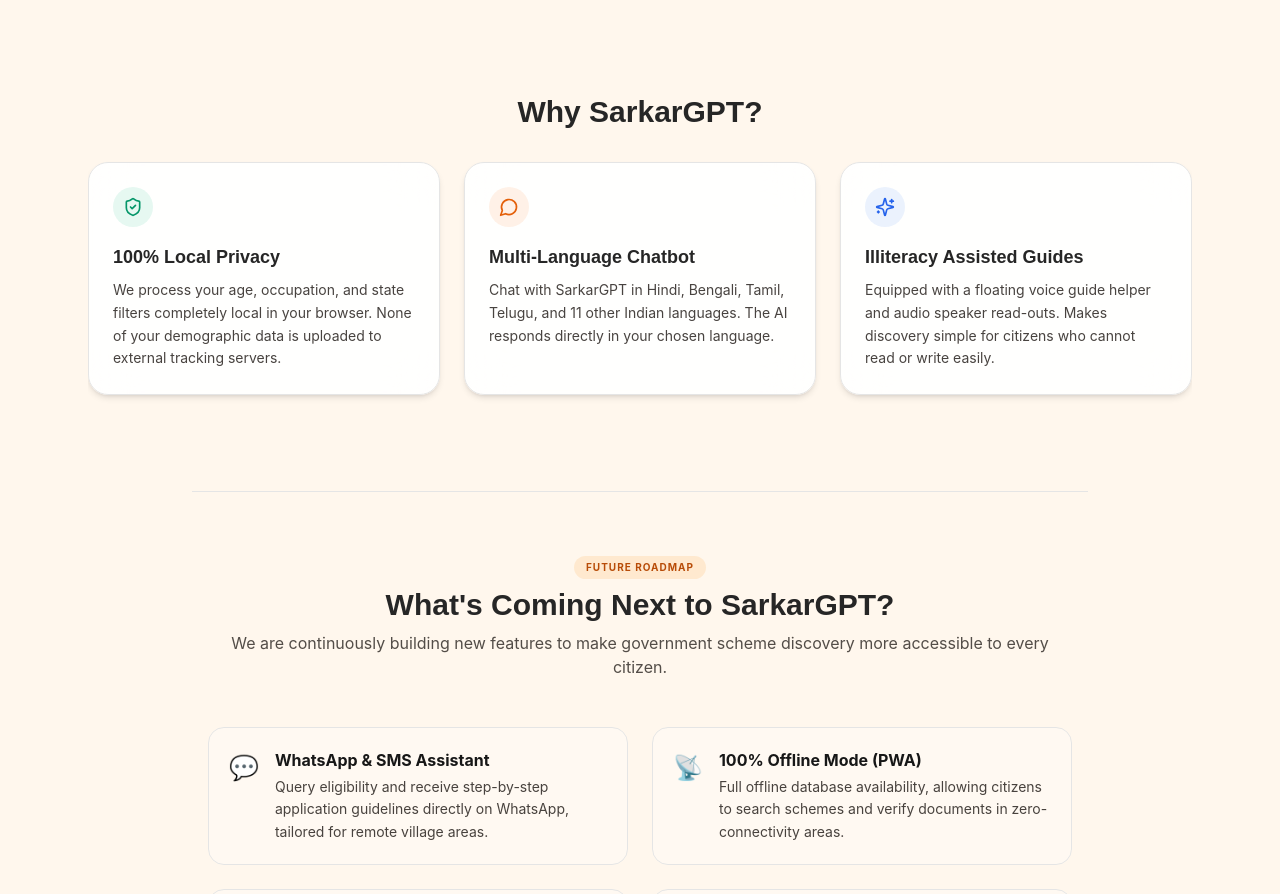
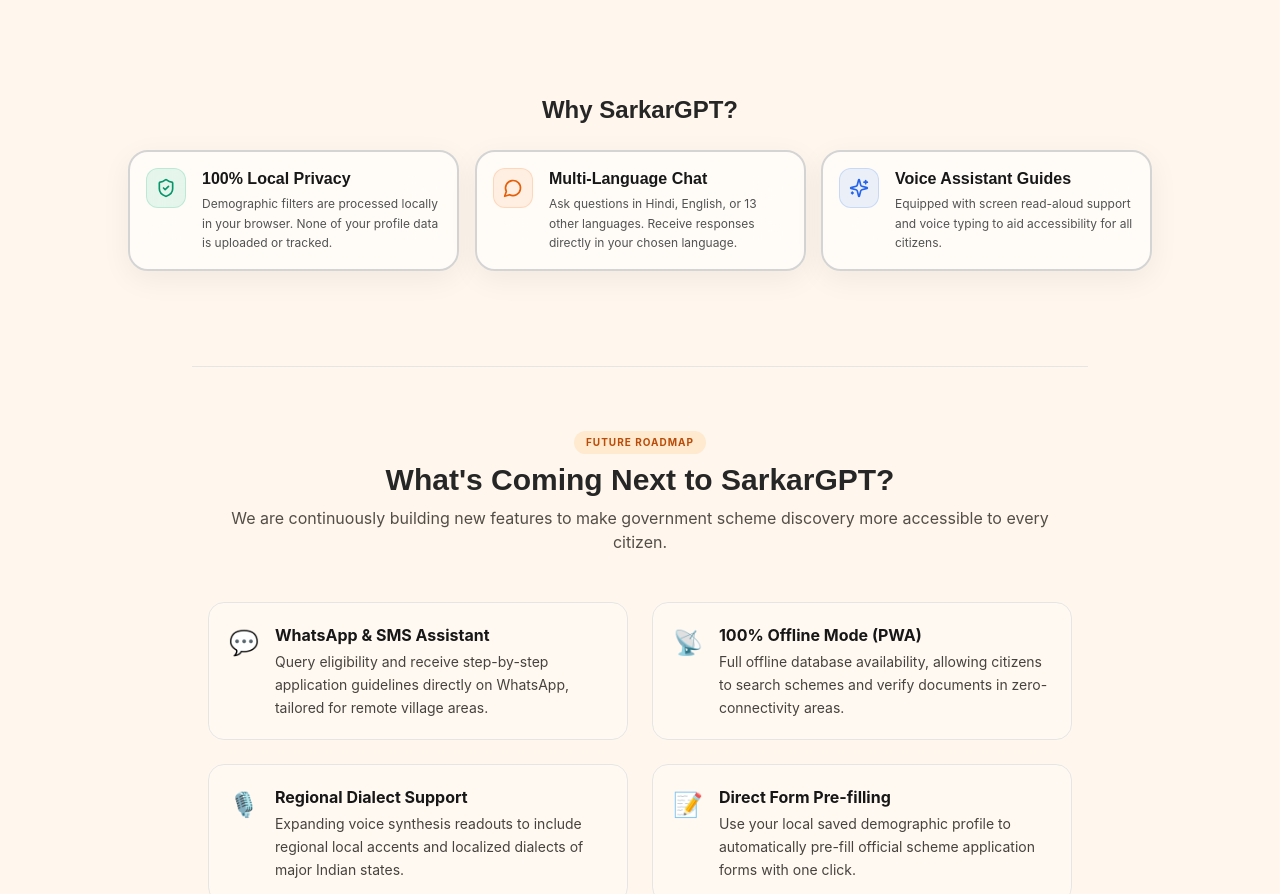
Before and after one commit to Aman-2518/Sarkar-GPT, a Next.js app: page / in a window 1280 px wide. Shown: the part 1712-2606 px from the top of the page. Built offline with nearby package versions, Linux system fonts and the light colour scheme.

Commit message:
design: make Why SarkarGPT section more compact and modern with horizontal flex cards

```diff
--- a/app/page.tsx
+++ b/app/page.tsx
@@ -710,51 +710,69 @@
 
       {/* Key Benefits Grid */}
       <motion.section
-        initial={{ opacity: 0, y: 30 }}
+        initial={{ opacity: 0, y: 20 }}
         whileInView={{ opacity: 1, y: 0 }}
         viewport={{ once: true, margin: "-50px" }}
         transition={{ duration: 0.5 }}
-        className="flex flex-col gap-8"
+        className="flex flex-col gap-6 max-w-5xl mx-auto w-full"
       >
-        <h2 className="text-center font-display text-3xl font-extrabold text-neutral-800 dark:text-white">Why SarkarGPT?</h2>
-        <div className="grid gap-6 md:grid-cols-3">
+        <h2 className="text-center font-display text-2xl font-extrabold text-neutral-800 dark:text-white">
+          Why SarkarGPT?
+        </h2>
+
+        <div className="grid gap-4 md:grid-cols-3">
+          {/* Card 1 */}
           <motion.div
-            whileHover={{ scale: 1.025, y: -4 }}
-            className="card border border-neutral-200 dark:border-white/10 hover:border-saffron-500/40 shadow-md"
+            whileHover={{ scale: 1.02, y: -2 }}
+            className="card !p-4 flex gap-4 items-start border-2 border-neutral-300 dark:border-zinc-700 bg-white/60 dark:bg-zinc-900/40 hover:border-emerald-500/40 dark:hover:border-emerald-500/30 transition-all duration-300"
           >
-            <span className="grid h-10 w-10 place-items-center rounded-full bg-emerald-500/10 text-emerald-600 dark:text-emerald-400">
+            <span className="grid h-10 w-10 shrink-0 place-items-center rounded-xl bg-emerald-500/10 text-emerald-600 dark:text-emerald-400 border border-emerald-500/20">
               <ShieldCheck size={20} />
             </span>
-            <h3 className="mt-4 font-display font-bold text-lg text-neutral-800 dark:text-white">100% Local Privacy</h3>
-            <p className="mt-2 text-sm text-ink-900/80 dark:text-saffron-50/80 leading-relaxed">
-              We process your age, occupation, and state filters completely local in your browser. None of your demographic data is uploaded to external tracking servers.
-            </p>
+            <div className="flex flex-col gap-1">
+              <h3 className="font-display font-bold text-base text-neutral-900 dark:text-white leading-snug">
+                100% Local Privacy
+              </h3>
+              <p className="text-xs text-neutral-600 dark:text-neutral-300 leading-relaxed">
+                Demographic filters are processed locally in your browser. None of your profile data is uploaded or tracked.
+              </p>
+            </div>
           </motion.div>
 
+          {/* Card 2 */}
           <motion.div
-            whileHover={{ scale: 1.025, y: -4 }}
-            className="card border border-neutral-200 dark:border-white/10 hover:border-saffron-500/40 shadow-md"
+            whileHover={{ scale: 1.02, y: -2 }}
+            className="card !p-4 flex gap-4 items-start border-2 border-neutral-300 dark:border-zinc-700 bg-white/60 dark:bg-zinc-900/40 hover:border-saffron-500/40 dark:hover:border-saffron-500/30 transition-all duration-300"
           >
-            <span className="grid h-10 w-10 place-items-center rounded-full bg-saffron-500/10 text-saffron-600 dark:text-saffron-400">
+            <span className="grid h-10 w-10 shrink-0 place-items-center rounded-xl bg-saffron-500/10 text-saffron-600 dark:text-saffron-400 border border-saffron-500/20">
               <MessageCircle size={20} />
             </span>
-            <h3 className="mt-4 font-display font-bold text-lg text-neutral-800 dark:text-white">Multi-Language Chatbot</h3>
-            <p className="mt-2 text-sm text-ink-900/80 dark:text-saffron-50/80 leading-relaxed">
-              Chat with SarkarGPT in Hindi, Bengali, Tamil, Telugu, and 11 other Indian languages. The AI responds directly in your chosen language.
-            </p>
+            <div className="flex flex-col gap-1">
+              <h3 className="font-display font-bold text-base text-neutral-900 dark:text-white leading-snug">
+                Multi-Language Chat
+              </h3>
+              <p className="text-xs text-neutral-600 dark:text-neutral-300 leading-relaxed">
+                Ask questions in Hindi, English, or 13 other languages. Receive responses directly in your chosen language.
+              </p>
+            </div>
           </motion.div>
 
+          {/* Card 3 */}
           <motion.div
-            whileHover={{ scale: 1.025, y: -4 }}
-            className="card border border-neutral-200 dark:border-white/10 hover:border-saffron-500/40 shadow-md"
+            whileHover={{ scale: 1.02, y: -2 }}
+            className="card !p-4 flex gap-4 items-start border-2 border-neutral-300 dark:border-zinc-700 bg-white/60 dark:bg-zinc-900/40 hover:border-blue-500/40 dark:hover:border-blue-500/30 transition-all duration-300"
           >
-            <span className="grid h-10 w-10 place-items-center rounded-full bg-blue-500/10 text-blue-600 dark:text-blue-400">
+            <span className="grid h-10 w-10 shrink-0 place-items-center rounded-xl bg-blue-500/10 text-blue-600 dark:text-blue-400 border border-blue-500/20">
               <Sparkles size={20} />
             </span>
-            <h3 className="mt-4 font-display font-bold text-lg text-neutral-800 dark:text-white">Illiteracy Assisted Guides</h3>
-            <p className="mt-2 text-sm text-ink-900/80 dark:text-saffron-50/80 leading-relaxed">
-              Equipped with a floating voice guide helper and audio speaker read-outs. Makes discovery simple for citizens who cannot read or write easily.
-            </p>
+            <div className="flex flex-col gap-1">
+              <h3 className="font-display font-bold text-base text-neutral-900 dark:text-white leading-snug">
+                Voice Assistant Guides
+              </h3>
+              <p className="text-xs text-neutral-600 dark:text-neutral-300 leading-relaxed">
+                Equipped with screen read-aloud support and voice typing to aid accessibility for all citizens.
+              </p>
+            </div>
           </motion.div>
         </div>
       </motion.section>
```
